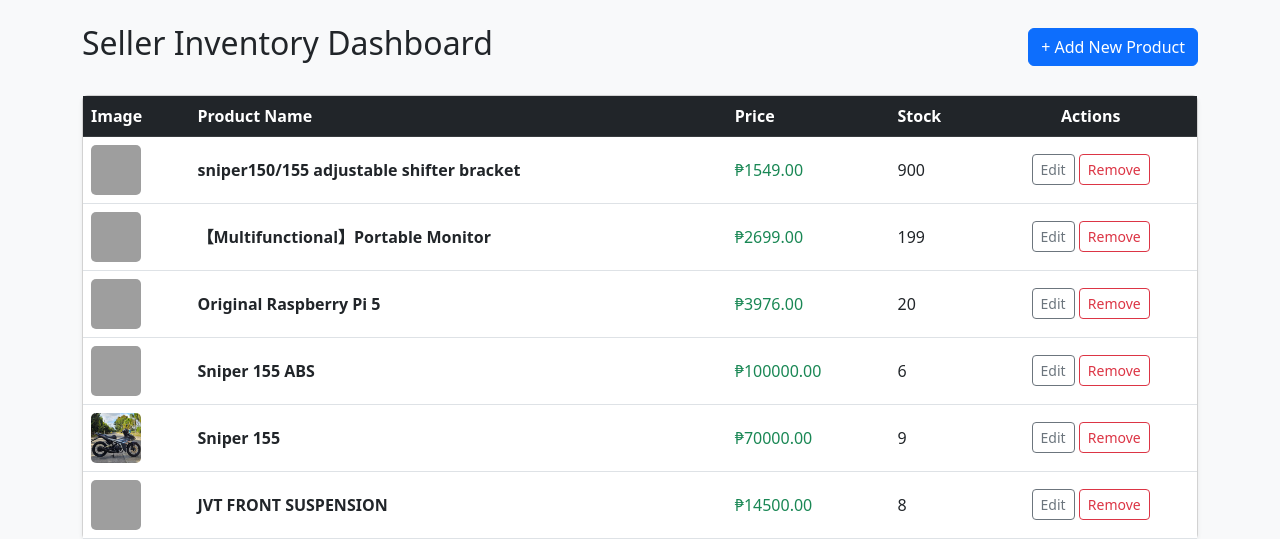
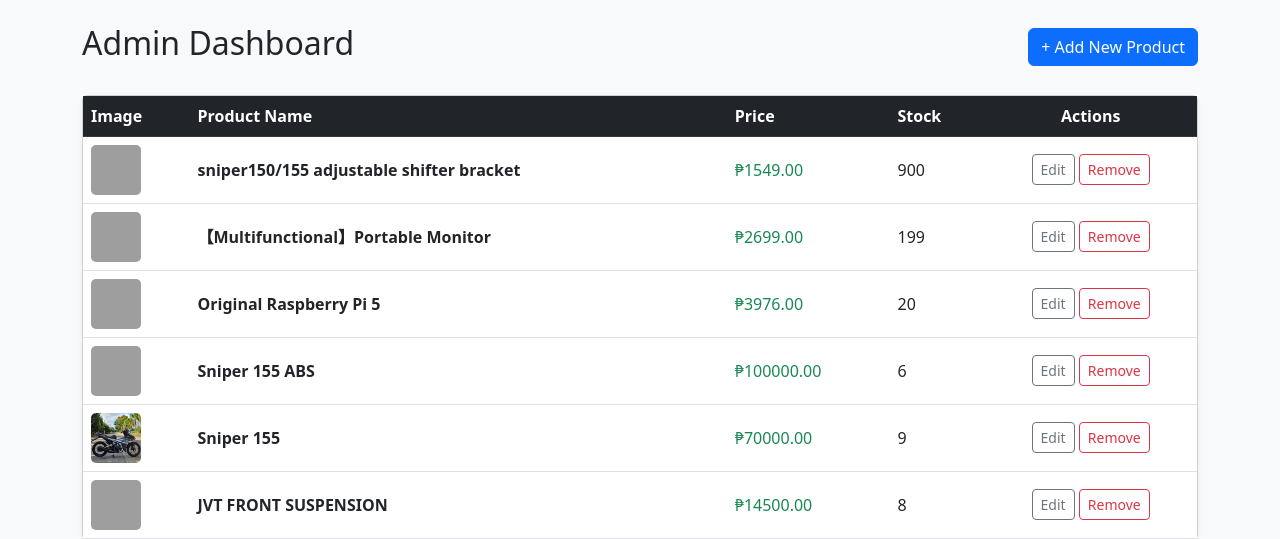
Before and after one commit to byte-jlz/E-budolKa, a Django app: page /products/seller/dashboard/ in a window 1280 px wide. Shown: the part 56-595 px from the top of the page. Run offline with Django 5.2, Linux system fonts and the light colour scheme; a user stored in the database is signed in; data comes from the database, SQL or seed files in the repository; both versions use the stored data as it was after the commit; grey boxes are pictures that could not be loaded.

Commit message:
change wording

```diff
--- a/products/templates/products/seller_dashboard.html
+++ b/products/templates/products/seller_dashboard.html
@@ -2,7 +2,7 @@
 
 {% block content %}
 <div class="d-flex justify-content-between align-items-center mb-4">
-    <h2>Seller Inventory Dashboard</h2>
+    <h2>Admin Dashboard</h2>
     <a href="{% url 'add_product' %}" class="btn btn-primary">+ Add New Product</a>
 </div>
 
```
Also changed, not shown: db.sqlite3.
